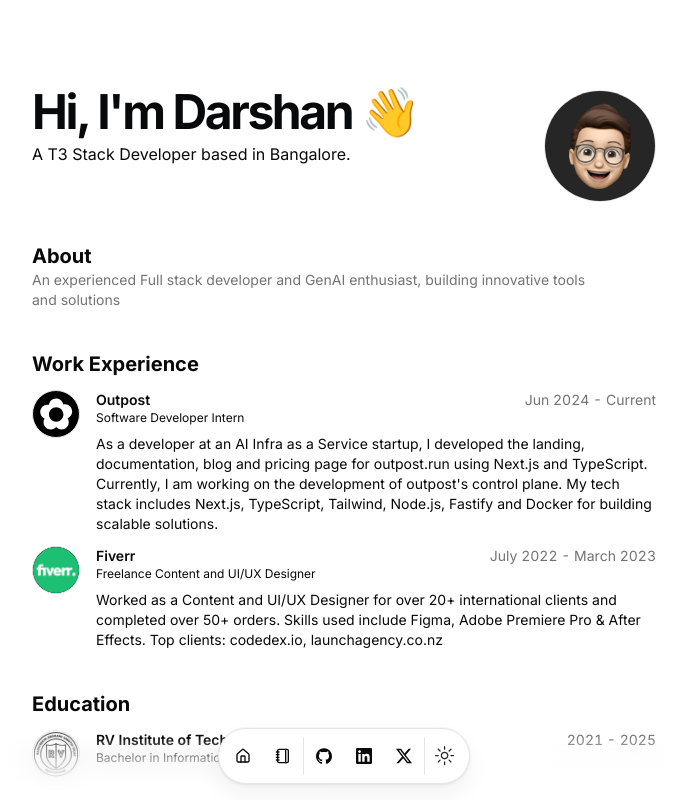
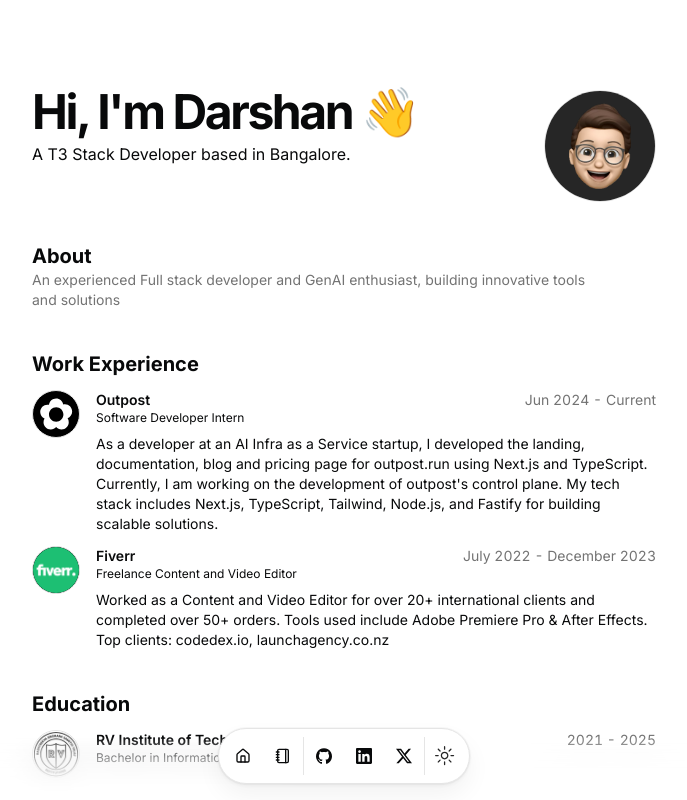
Before and after one commit to darshansrc/portfolio, a Next.js app: page / in a window 1280 px wide. Shown: the top 800 px of the page, without its empty margins (296-983 px from the left). Built offline with nearby package versions, Linux system fonts and the light colour scheme.

Commit message:
update resume

```diff
--- a/src/data/resume.tsx
+++ b/src/data/resume.tsx
@@ -76,26 +76,26 @@ export const DATA = {
       end: "Current",
       description: `As a developer at an AI Infra as a Service startup, I developed the landing, documentation,
 blog and pricing page for outpost.run using Next.js and TypeScript. Currently, I am working on the development of outpost's control plane. My
-tech stack includes Next.js, TypeScript, Tailwind, Node.js, Fastify and Docker for building scalable solutions.`,
+tech stack includes Next.js, TypeScript, Tailwind, Node.js, and Fastify for building scalable solutions.`,
     },
     {
       company: "Fiverr",
       href: "#",
       badges: [],
       location: "Remote",
-      title: "Freelance Content and UI/UX Designer",
+      title: "Freelance Content and Video Editor",
       logoUrl: "/fiverr.png",
       start: "July 2022",
-      end: "March 2023",
-      description: `Worked as a Content and UI/UX Designer for over 20+ international clients and completed over 50+ orders. Skills used
-include Figma, Adobe Premiere Pro & After Effects.
+      end: "December 2023",
+      description: `Worked as a Content and Video Editor for over 20+ international clients and completed over 50+ orders. Tools used
+include Adobe Premiere Pro & After Effects.
 Top clients: codedex.io, launchagency.co.nz`,
     },
   ],
   education: [
     {
       school: "RV Institute of Technology & Management",
-      href: "https://rvitm.edu.in",
+      href: "#",
       degree: "Bachelor in Information Science Engineering",
       logoUrl: "/rv-logo.jpg",
       start: "2021",
```
